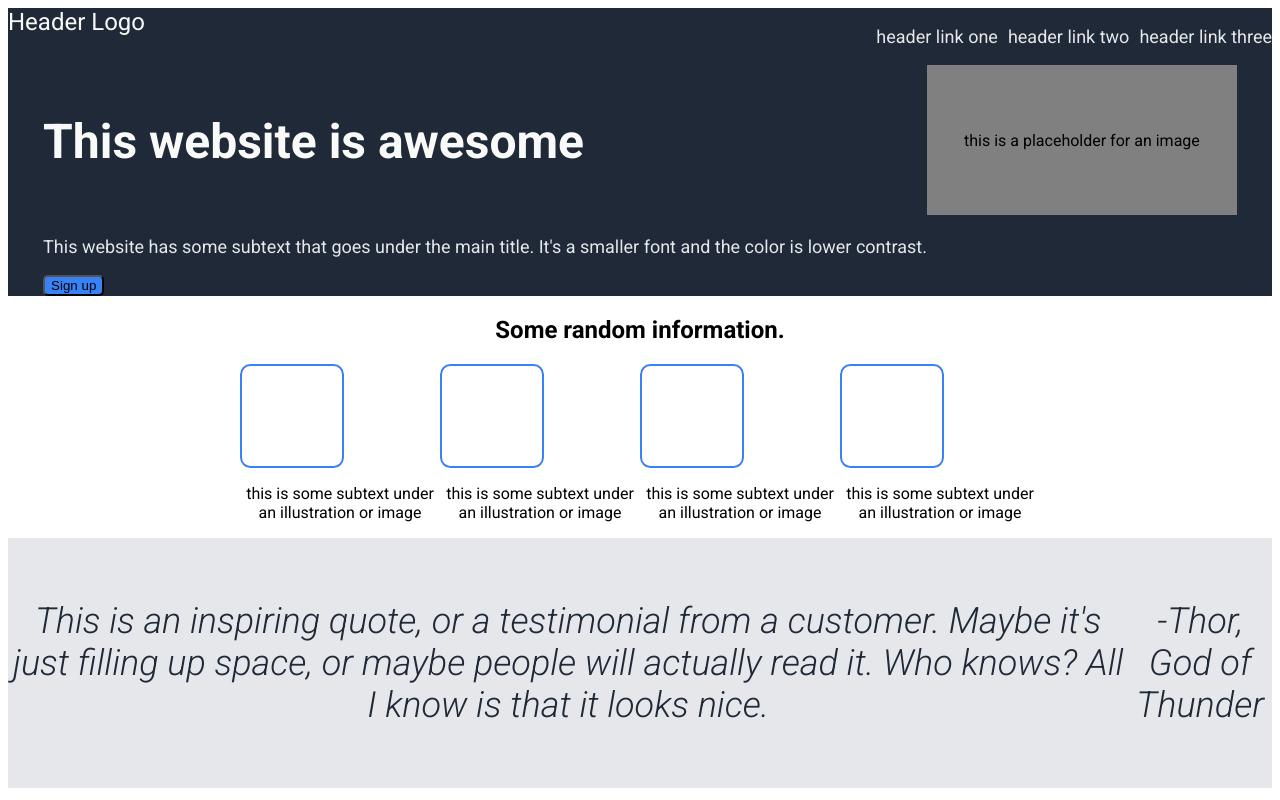
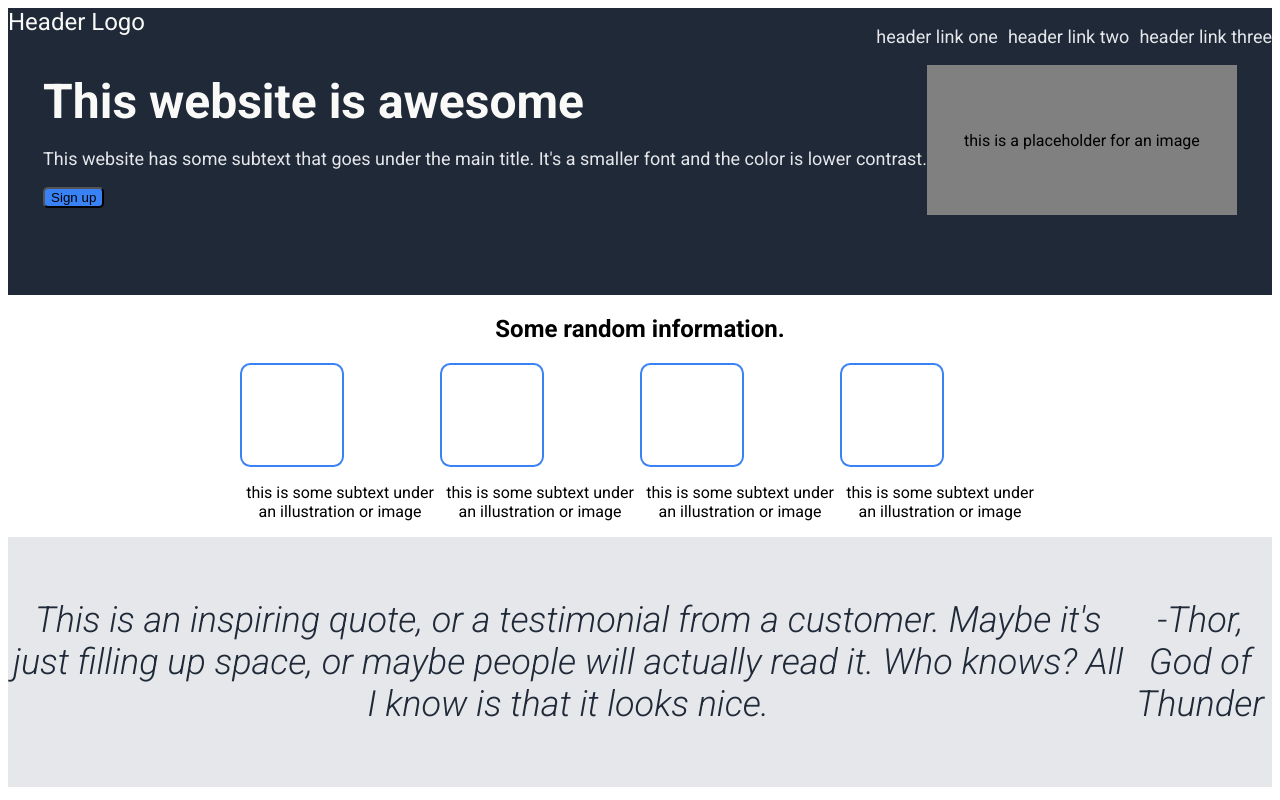
Before and after one commit to Kelechi125/odin-landing-page, a plain HTML site: page index.html in a window 1280 px wide. Shown: the top 800 px of the page. Drawn offline with Linux system fonts and the light colour scheme.

Commit message:
eliminate h3 margins and add padding to .main-header-content

```diff
--- a/styles.css
+++ b/styles.css
@@ -21,7 +21,7 @@ h3 {
     font-size: 48px;
     font-weight: extra-bold;
     color: #F9FAF8;
-
+    margin: 0;
 }
 
 ul {
@@ -50,6 +50,8 @@ ul {
 .main-header-content {
     display: flex;
     justify-content: center;
+    align-items: center;
+    padding-bottom: 80px;
 }
 
 .content {
```
